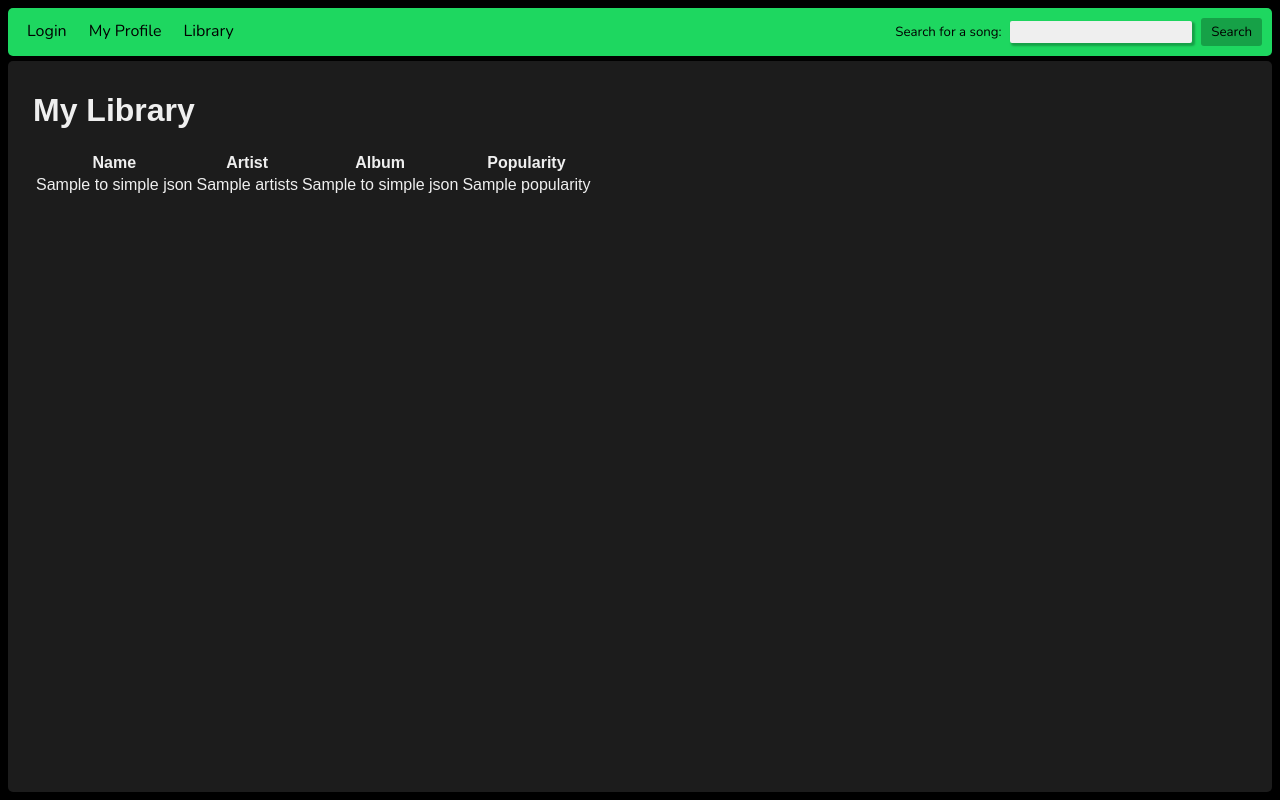
After one commit to zainosaurus/spotify-app, a Flask app: template app/templates/library.html in a window 1280 px wide. The commit adds this page. Run offline with Flask 2, Linux system fonts and the light colour scheme; the template is opened without the code that fills it: most values are stand-ins (such as "Sample title", 1, 10 or a date in 2020).

Commit message:
Added feature to get users library to apotify api module and server.py

```diff
--- a/app/server.py
+++ b/app/server.py
@@ -4,7 +4,7 @@ from flask_login import current_user, login_required
 from functools import wraps
 import spotify.authenticator
 import spotify.api
-from spotify.objects import Track, Profile
+from spotify.objects import Track, SavedTrack, Profile
 import spotify.exceptions
 import requests
 import os
@@ -42,7 +42,7 @@ def index():
 def launch_spotify_authentication():
     client_id = os.environ['SPOTIFY_CLIENT_ID']
     redirect_uri = url_for('spotify_auth_landing', _external = True)
-    scope = 'user-read-private user-read-email'
+    scope = 'user-read-private user-read-email user-library-read'
     state = 'authenticity_key'
     return redirect(spotify.authenticator.user_login_url(client_id, redirect_uri, scope, state))
 
@@ -89,7 +89,7 @@ def spotify_auth_landing():
             response_content = str(request.args)
         )
 
-@app.route('/my_profile', methods = ['GET'])
+@app.route('/profile', methods = ['GET'])
 @login_required
 def my_profile():
     profile = Profile(current_user.get_access_token())
@@ -111,6 +111,13 @@ def song_info():
         data_values = track.data_points().get('data')
     )
 
+# Get user's library
+@app.route('/library')
+@login_required
+def my_library():
+    saved_tracks = SavedTrack.get_saved_track_list(current_user.get_access_token())
+    return render_template('library.html', saved_tracks = saved_tracks)
+
 # Launch App
 if __name__ == "__main__":
 	try:
--- a/app/spotify/api.py
+++ b/app/spotify/api.py
@@ -38,3 +38,14 @@ def track_audio_analysis(access_token, _id):
 def track_audio_features(access_token, _id):
     url = utils.build_url([SPOTIFY_BASE_URL, 'audio-features', _id])
     return requests.get(url, headers = auth.create_header(access_token)).json()
+
+# Gets all songs in the user's library
+@validate_token
+def get_saved_tracks(access_token):
+    saved_tracks = []
+    url = utils.build_url([SPOTIFY_BASE_URL, 'me', 'tracks'])
+    while url is not None:
+        track_page = requests.get(url, headers = auth.create_header(access_token), params = dict(limit=50)).json()
+        saved_tracks += track_page['items']
+        url = track_page['next']
+    return {'saved_tracks': saved_tracks}
--- a/app/templates/layouts/navigation.html
+++ b/app/templates/layouts/navigation.html
@@ -1,7 +1,8 @@
 <div id = 'navbar'>
     <div id='links-div'>
-        <a href="{{ url_for('launch_spotify_authentication') }}">Authenticate</a>
+        <a href="{{ url_for('launch_spotify_authentication') }}">Login</a>
         <a href="{{ url_for('my_profile') }}">My Profile</a>
+        <a href="{{ url_for('my_library') }}">Library</a>
     </div>
 
     <div id='search-div'>
--- /dev/null
+++ b/app/templates/library.html
@@ -0,0 +1,29 @@
+{% extends 'layouts/base.html' %}
+
+{% block title %} My Library {% endblock %}
+
+{% block content %}
+    <h1> My Library </h1>
+    <div class='song-list'>
+        <table>
+            <thead>
+                <tr>
+                    <th> Name </th>
+                    <th> Artist </th>
+                    <th> Album </th>
+                    <th> Popularity </th>
+                </tr>
+            </thead>
+            <tbody>
+                {% for track in saved_tracks %}
+                    <tr>
+                        <td> {{ track.to_simple_json().get('name') }} </td>
+                        <td> {{ track.to_simple_json().get('artists') }} </td>
+                        <td> {{ track.to_simple_json().get('album_name') }} </td>
+                        <td> {{ track.to_simple_json().get('popularity') }} </td>
+                    </tr>
+                {% endfor %}
+            </tbody>
+        </table>
+    </div>
+{% endblock %}
```
Also changed, not shown: app/spotify/objects.py (+12 -1 lines).
